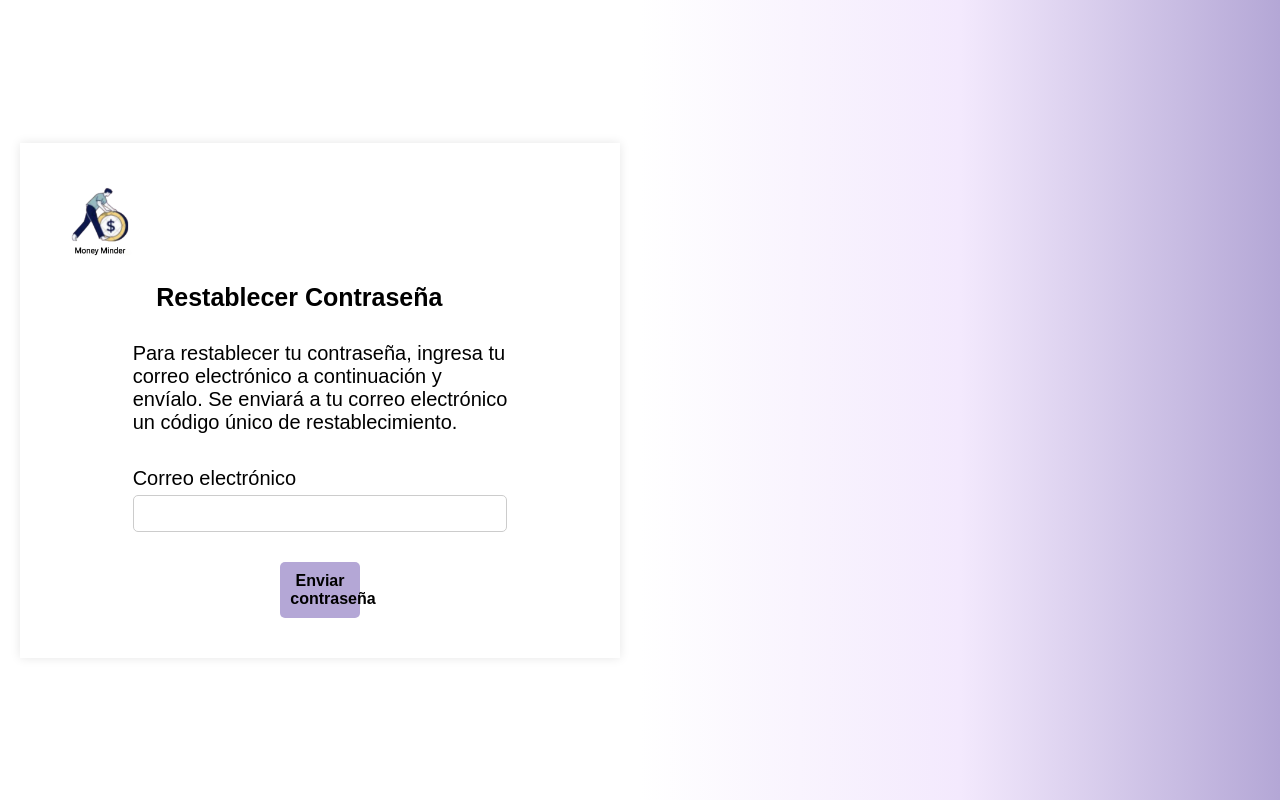
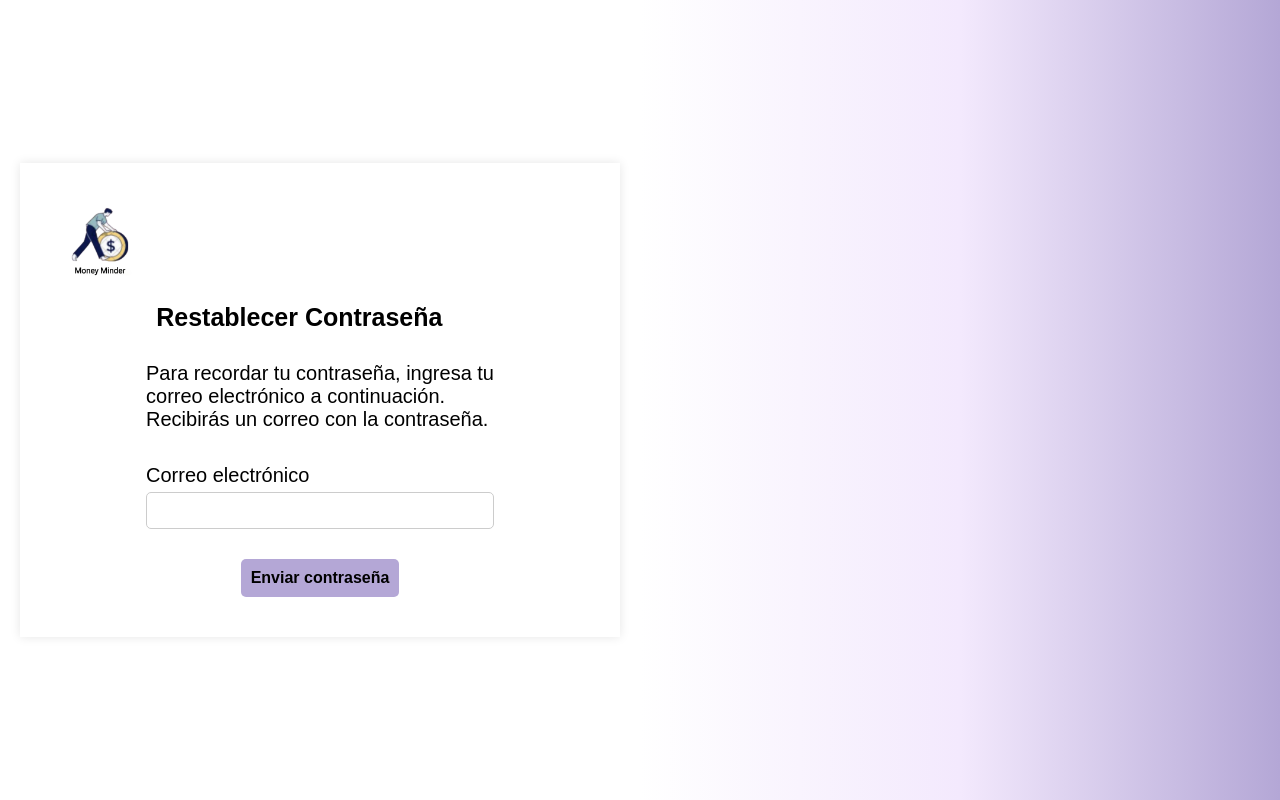
Before and after one commit to Andrea2019Usuga/MoneyMinder, a PHP site: page /app/Views/restablecerContrasena.php in a window 1280 px wide. Run offline with PHP 8.4, Linux system fonts and the light colour scheme.

Commit message:
organizo boton de restablecer contraseña, redireccion de inicio sesion en la vista del anuncio restablecer contraseña, se agrego espacio lineal horizontal entre la barra de busqueda y el bton de agregar ingreso, gasto, metas de ahorro, redirrecion del boton de configuracion desde la vista metas de ahorro

```diff
--- a/app/Views/metasDeAhorro.php
+++ b/app/Views/metasDeAhorro.php
@@ -38,7 +38,7 @@ if (isset($_SESSION['usuario_id'])) {
         <a href="/MoneyMinder/index.php/gastos" class="menu-item">Gastos</a>
         <a href="/MoneyMinder/index.php/metasDeAhorro" class="menu-item selected">Metas de Ahorro</a>
         <a href="/MoneyMinder/index.php/tipsAhorro" class="menu-item">Tips de Ahorro</a>
-        <a href="/MoneyMinder/index.php/configuracion" class="menu-item">Configuración</a>
+        <a href="/MoneyMinder/index.php/configuracionCambiarContrasena" class="menu-item">Configuración</a>
     </aside>
 
     <section class="content">
--- a/app/Views/restablecerContrasena.php
+++ b/app/Views/restablecerContrasena.php
@@ -14,7 +14,7 @@
 
             <div class="description-container">
                 <p class="description">
-                    Para restablecer tu contraseña, ingresa tu <br>correo electrónico a continuación y <br> envíalo. Se enviará a tu correo electrónico <br> un código único de restablecimiento.
+                    Para recordar tu contraseña, ingresa tu <br>correo electrónico a continuación. <br> Recibirás un correo con la contraseña.
                 </p>
 
                 <form id="reset-form" action="/MoneyMinder/index.php/requestReset" method="post">
--- a/public/css/Gastos.css
+++ b/public/css/Gastos.css
@@ -129,6 +129,7 @@ main {
     border-radius: 5px; /* Bordes redondeados */
     width: 300px; /* Ancho del campo de búsqueda */
     transition: border-color 0.3s; /* Transición suave al enfocar */
+    margin-right: 550px; /* Espacio entre la barra de búsqueda y el botón */
 }
 
 .search-input:focus {
--- a/public/css/menuPrincipalIngresos.css
+++ b/public/css/menuPrincipalIngresos.css
@@ -130,6 +130,7 @@ main {
     border-radius: 5px; /* Bordes redondeados */
     width: 300px; /* Ancho del campo de búsqueda */
     transition: border-color 0.3s; /* Transición suave al enfocar */
+    margin-right: 550px; /* Espacio entre la barra de búsqueda y el botón */
 }
 
 .search-input:focus {
--- a/public/css/metasDeAhorro.css
+++ b/public/css/metasDeAhorro.css
@@ -129,6 +129,7 @@ main {
     border-radius: 5px; /* Bordes redondeados */
     width: 300px; /* Ancho del campo de búsqueda */
     transition: border-color 0.3s; /* Transición suave al enfocar */
+    margin-right: 490px; /* Espacio entre la barra de búsqueda y el botón */
 }
 
 .search-input:focus {
--- a/public/css/restablecerContrasena.css
+++ b/public/css/restablecerContrasena.css
@@ -99,8 +99,8 @@ form input {
 }
 
 .button-container a {
-    display: inline-block; /* Para que el enlace se comporte como un botón */
-    width: 50%;  /* Mantiene el ancho como en el botón original */
+    display: block; /* Para que el enlace se comporte como un botón */
+    width: 100%;  /* Mantiene el ancho como en el botón original */
     padding: 10px;
     background-color: #B4A7D6;
     color: #000000;
@@ -130,7 +130,6 @@ form button {
 
 .button-container a:hover {
     background-color: #c58ae7;
-    color: #ffffff; /* Si deseas que el texto cambie de color al hacer hover */
 }
 .button-link {
     width: 50%; /* Ajusta el ancho como necesites */
```
Also changed, not shown: app/Views/anuncioRestablecerContrasena.php (+3 -4 lines).
